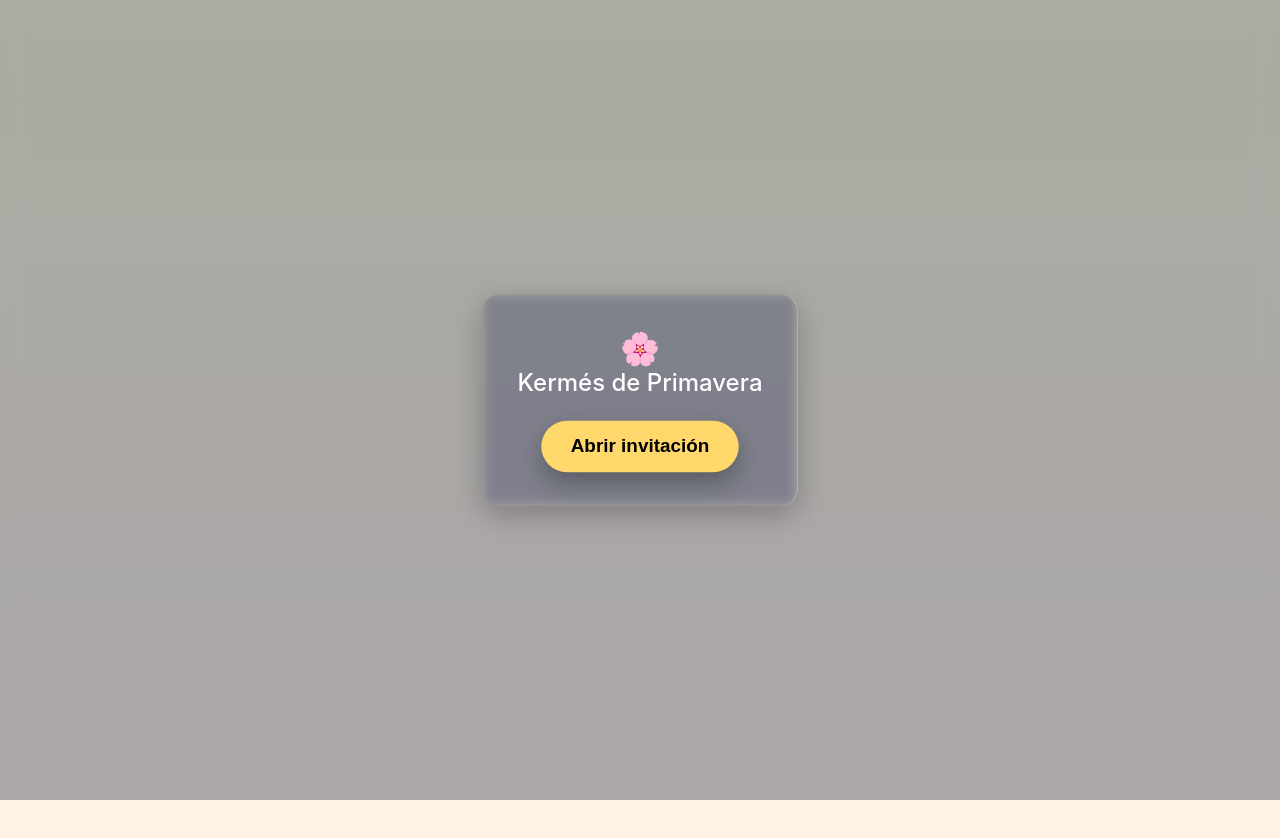
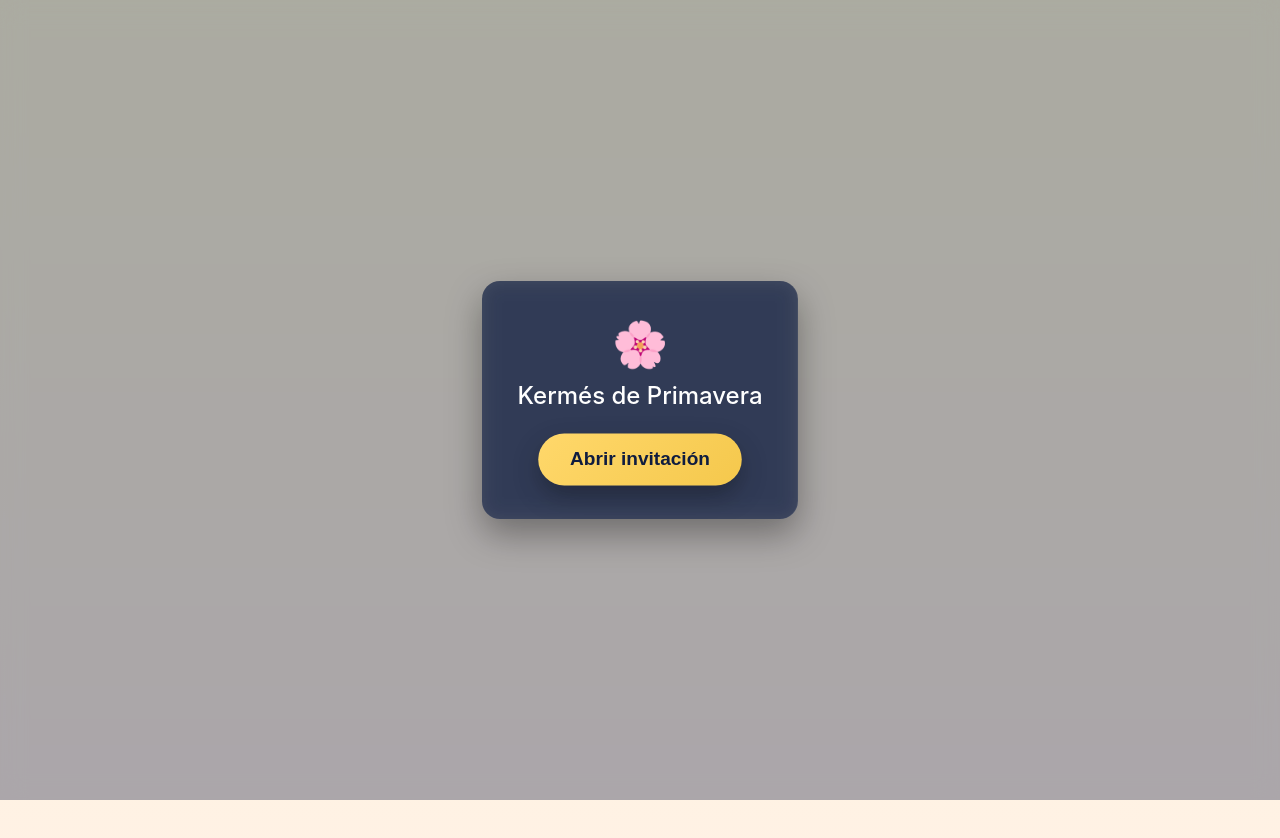
Before and after one commit to digital-invita/Primaria-Justo-Sierra, a plain HTML site: page index.html in a window 1280 px wide. Shown: the top 838 px of the page. Drawn offline with Linux system fonts and the light colour scheme.

Commit message:
Update index.html

```diff
--- a/index.html
+++ b/index.html
@@ -45,11 +45,15 @@ color:white;
 padding:35px;
 border-radius:18px;
 
-/* glass effect */
-background:rgba(255,255,255,0.08);
-backdrop-filter:blur(6px);
+background:rgba(15,28,63,0.65);
+backdrop-filter:blur(10px);
 
-box-shadow:0 10px 30px rgba(0,0,0,0.25);
+box-shadow:0 15px 35px rgba(0,0,0,0.35);
+}
+
+.pantalla h1{
+font-size:45px;
+margin-bottom:10px;
 }
 
 .pantalla h2{
@@ -57,34 +61,44 @@ margin-bottom:25px;
 font-weight:500;
 }
 
+/* BOTON ABRIR INVITACION */
+
 .pantalla button{
-background:#ffd86b;
+background:linear-gradient(135deg,#ffd86b,#f5c84c);
+color:#0f1c3f;
 border:none;
-padding:14px 28px;
+padding:14px 30px;
 font-size:18px;
 border-radius:30px;
 cursor:pointer;
 font-weight:bold;
+
 box-shadow:0 10px 25px rgba(0,0,0,0.3);
 
 animation:latido 2s infinite;
+transition:all .25s ease;
 }
+
+/* animacion latido */
 
 @keyframes latido{
 0%{transform:scale(1)}
-50%{transform:scale(1.05)}
+50%{transform:scale(1.06)}
 100%{transform:scale(1)}
 }
 
+/* hover */
+
 .pantalla button:hover{
-transform:scale(1.05);
+transform:scale(1.08);
+box-shadow:0 14px 30px rgba(0,0,0,0.35);
 }
+
 *{
 box-sizing:border-box;
 margin:0;
 padding:0;
 }
-
 body{
 font-family:-apple-system,BlinkMacSystemFont,"Segoe UI",Roboto,Helvetica,Arial,sans-serif;
 background:linear-gradient(180deg,#fff9d6,#ffeaf3);
```
